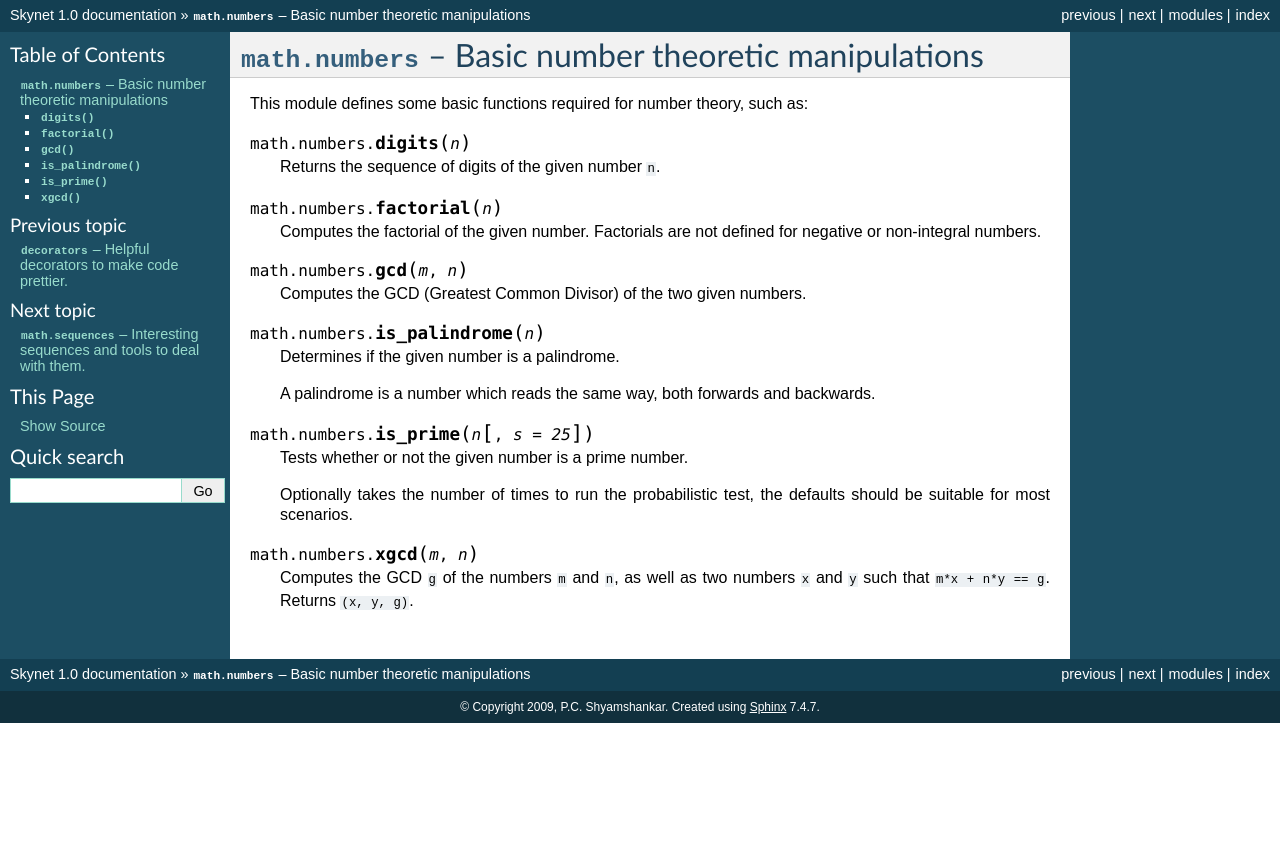
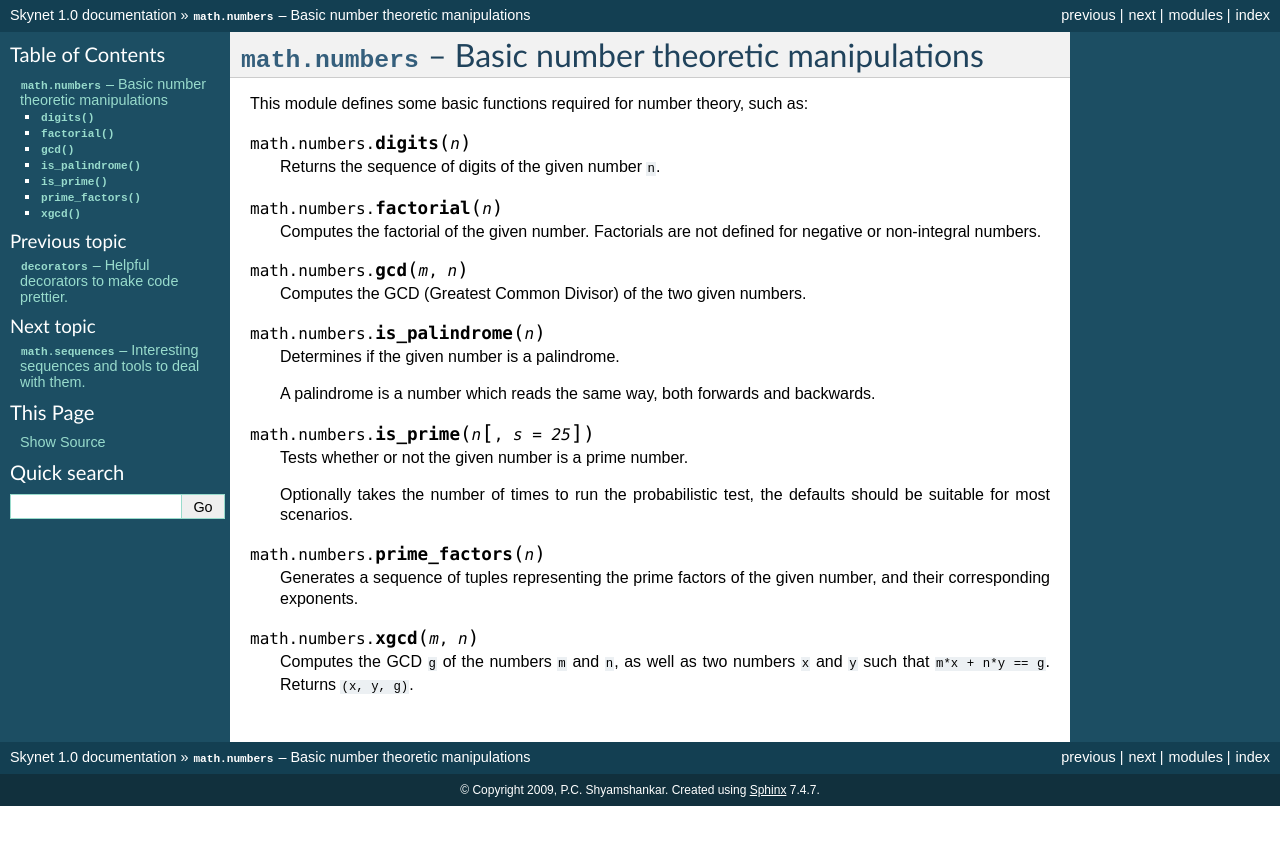
Before and after one commit to sykloid/skynet, a Sphinx documentation site: the page built from doc/source/math/numbers.rst, in a window 1280 px wide. Shown: the top 845 px of the page. Built offline with Sphinx 7.4.7, drawn with Linux system fonts in a browser that asks for light colours; formulas are drawn with MathJax 3.

Commit message:
Added documentation for prime_factors.

```diff
--- a/doc/source/math/numbers.rst
+++ b/doc/source/math/numbers.rst
@@ -34,6 +34,11 @@ This module defines some basic functions required for number theory, such as:
     Optionally takes the number of times to run the probabilistic test, the
     defaults should be suitable for most scenarios.
 
+.. function:: prime_factors(n)
+
+    Generates a sequence of tuples representing the prime factors of the given
+    number, and their corresponding exponents.
+
 .. function:: xgcd(m, n)
 
     Computes the GCD ``g`` of the numbers ``m`` and ``n``, as well as two
```
